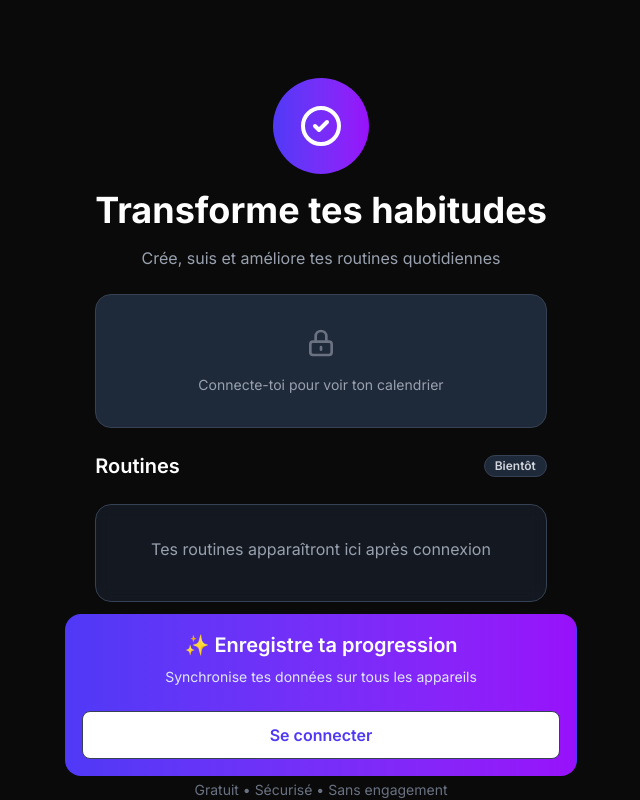
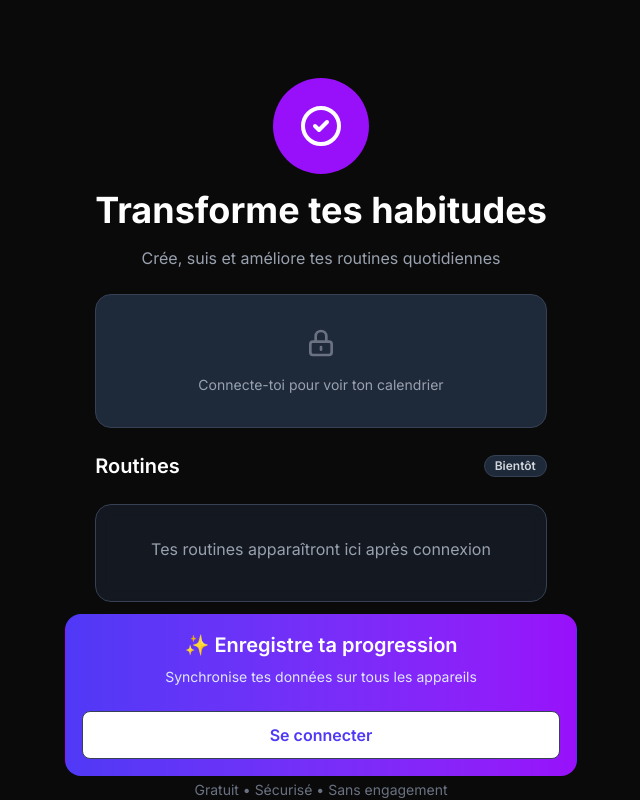
Before and after one commit to ethan-manchon/habit-tracker, a Next.js app: page / in a window 1280 px wide. Shown: the whole page, without its empty margins (319-959 px from the left). Built offline with nearby package versions, Linux system fonts and the light colour scheme; no server answers.

Commit message:
fix: update gradient background color for icon in Home component

```diff
--- a/app/page.tsx
+++ b/app/page.tsx
@@ -29,7 +29,7 @@ export default async function Home() {
       <div className="text-center max-w-2xl">
         {/* Icon */}
         <div className="flex justify-center mb-4">
-          <div className="w-24 h-24 rounded-full bg-gradient-to-r from-indigo-600 to-purple-600 border-transparent flex items-center justify-center">
+          <div className="w-24 h-24 rounded-full bg-gradient-to-r bg-purple-600 border-transparent flex items-center justify-center">
             <svg className="w-12 h-12 text-white" fill="none" stroke="currentColor" viewBox="0 0 24 24">
               <path strokeLinecap="round" strokeLinejoin="round" strokeWidth={2} d="M9 12l2 2 4-4m6 2a9 9 0 11-18 0 9 9 0 0118 0z" />
             </svg>
```
